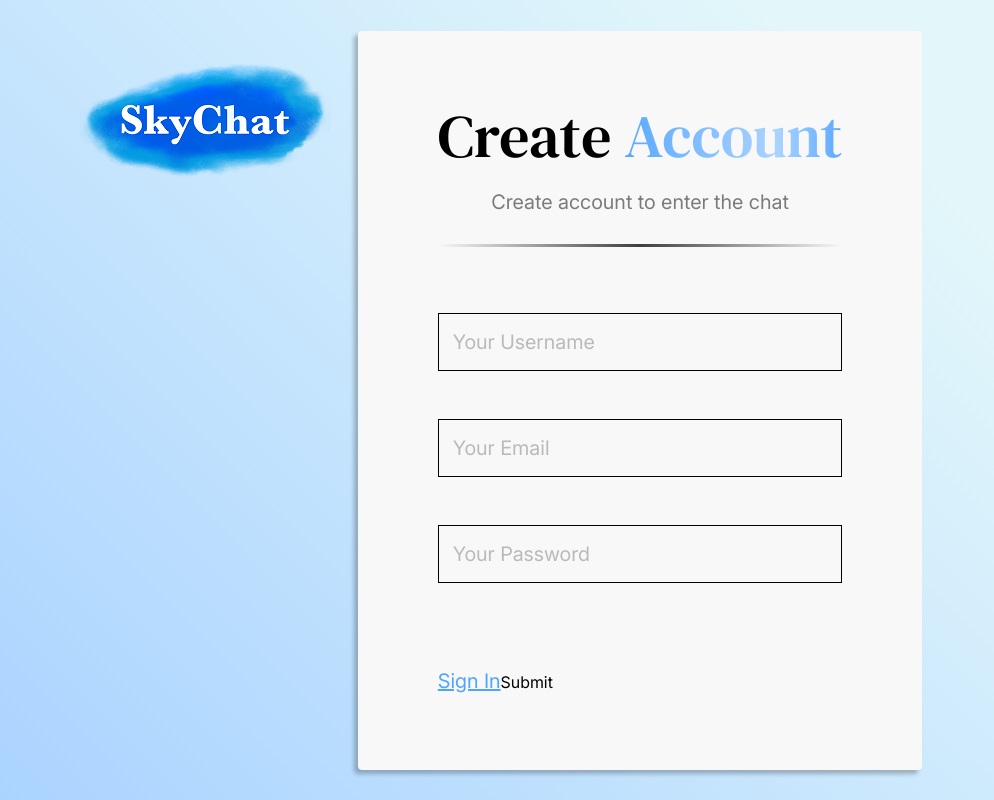
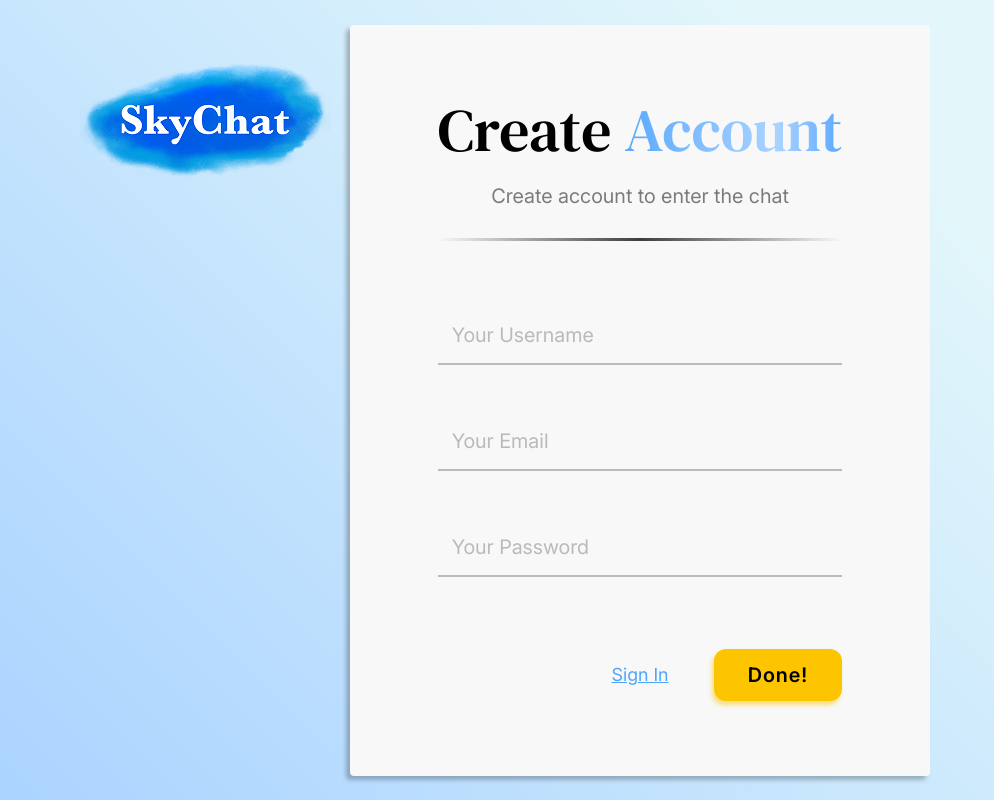
Before and after one commit to AleksandrRise/SkyChat, a React (Vite) app in the folder SkyChat/: page /auth in a window 1280 px wide. Shown: the whole page, without its empty margins (0-994 px from the left). Built offline with nearby package versions, Linux system fonts and the light colour scheme.

Commit message:
Fixed the issue with the border, added some transitions when focused on an input, and added some animations for the Done button

```diff
--- a/SkyChat/src/assets/globals.css
+++ b/SkyChat/src/assets/globals.css
@@ -39,6 +39,7 @@
     /* Shadows */
     --shadow-icons: 0px 4px 4px rgb(0, 0, 0, 0.5);
     --shadow-icons-dark: 0px 4px 4px rgb(72, 72, 72, 0.5);
+    --shadow-donebtn: -2px 4px 4px rgba(253, 197, 0, 0.5);
 
 }
 
@@ -101,6 +102,14 @@
         @apply bg-white
     }
 
+    .borderForInput {
+        border-bottom: 2px solid rgba(0, 0, 0, 0.25);
+        transition: border 0.1s ease-in-out;
+    }
+    .borderForInput:focus {
+        border-color: rgba(0, 0, 0, 0.75);
+    }
+
     /* Animation for Icon Theme Switch */
 
 }
--- a/SkyChat/src/pages/AuthScreen/Main.tsx
+++ b/SkyChat/src/pages/AuthScreen/Main.tsx
@@ -1,7 +1,7 @@
 export default function Main() {
 
     // Classes Variables.
-    const formClasses = `py-18.75 px-20 bg-white color-black font-secondary
+    const formClasses = `py-18.75 px-22 bg-white color-black font-secondary
         shadow-[-4px_4px_4px_rgba(0,0,0,0.25)] rounded-sm`;
     const hClasses = "text-6xl font-primary pb-5.5";
     const pClasses = "text-xl opacity-50 pb-7";
@@ -9,11 +9,17 @@ export default function Main() {
         to-[#59A9FF] bg-clip-text text-transparent`;
     const titleSectionClasses = `text-center pb-16.5`;
     const borderClasses = `bg-linear-to-r from-transparent via-black to-transparent
-        h-0.75 w-full opacity-75`
-    const inputsSectionClasses = `pb-21 flex flex-col gap-12`
-    const inputClasses = `block outline-none w-full text-xl placeholder-black/25
-        border-1 border-b border-solid p-3.5`
-    const signinBtnClasses = `text-xl cursor-pointer underline text-[#4FA4FF]`;
+        h-0.75 w-full opacity-75`;
+    const inputsSectionClasses = `pb-21 flex flex-col gap-12`;
+    const inputClasses = `relative outline-none w-full text-xl placeholder-black/25
+        borderForInput p-3.5`;
+    const submissionClasses = `relative flex justify-center`
+    const signinBtnClasses = `text-lg cursor-pointer underline text-[#4FA4FF]
+        pb-3`;
+    const doneClasses = `text-xl px-8.5 py-3 bg-accent1 rounded-xl cursor-pointer
+        font-semibold tracking-wider absolute bottom-0 right-0 shadow-donebtn
+        hover:scale-105 duration-500 hover:duration-200 active:opacity-80
+        active:duration-0`;
 
     // Find a way to make the border only in the bottom.
     // Finish styling
@@ -40,9 +46,9 @@ export default function Main() {
                 })}
             </section>
 
-            <section>
+            <section className={submissionClasses}>
                 <button className={signinBtnClasses}>Sign In</button>
-                <input type="submit" value="Submit" />
+                <input type="submit" value="Done!" className={doneClasses} />
             </section>
         </form>
     )
```
